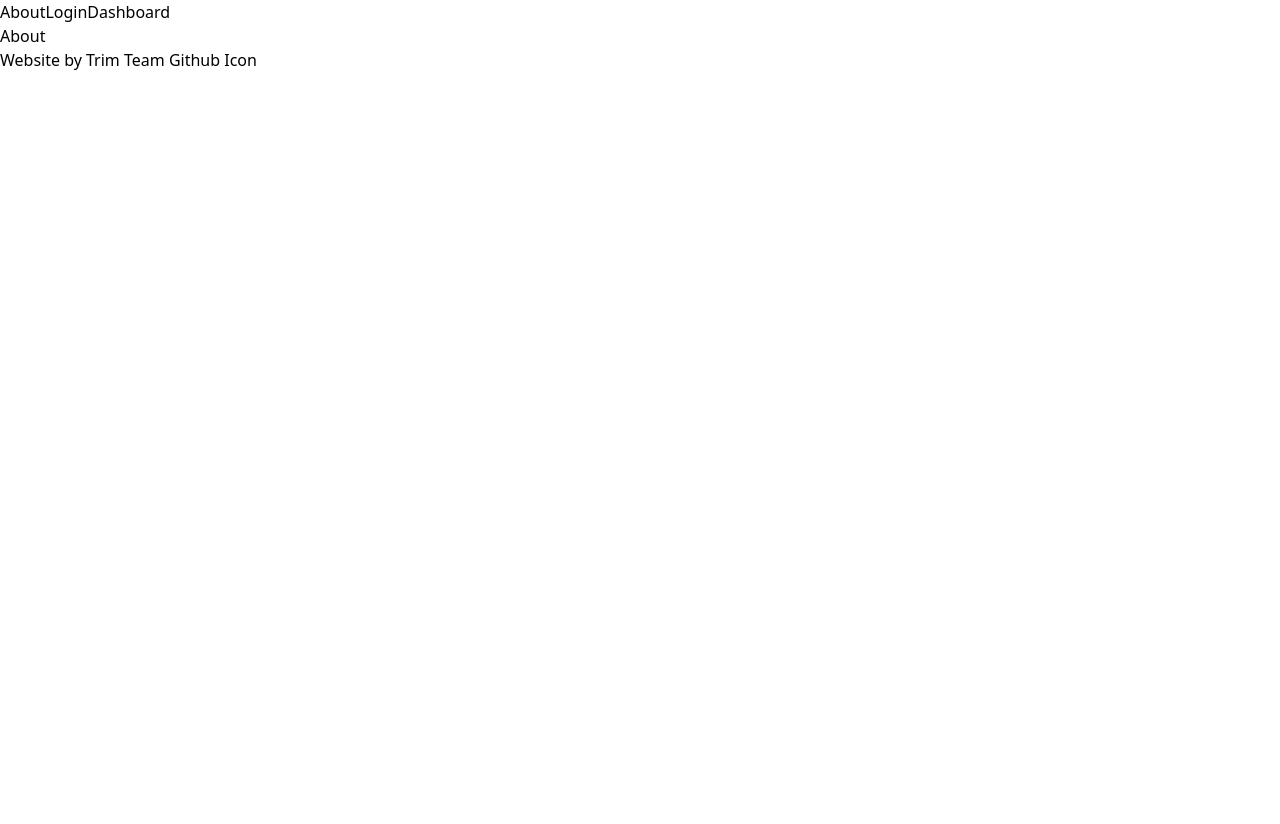
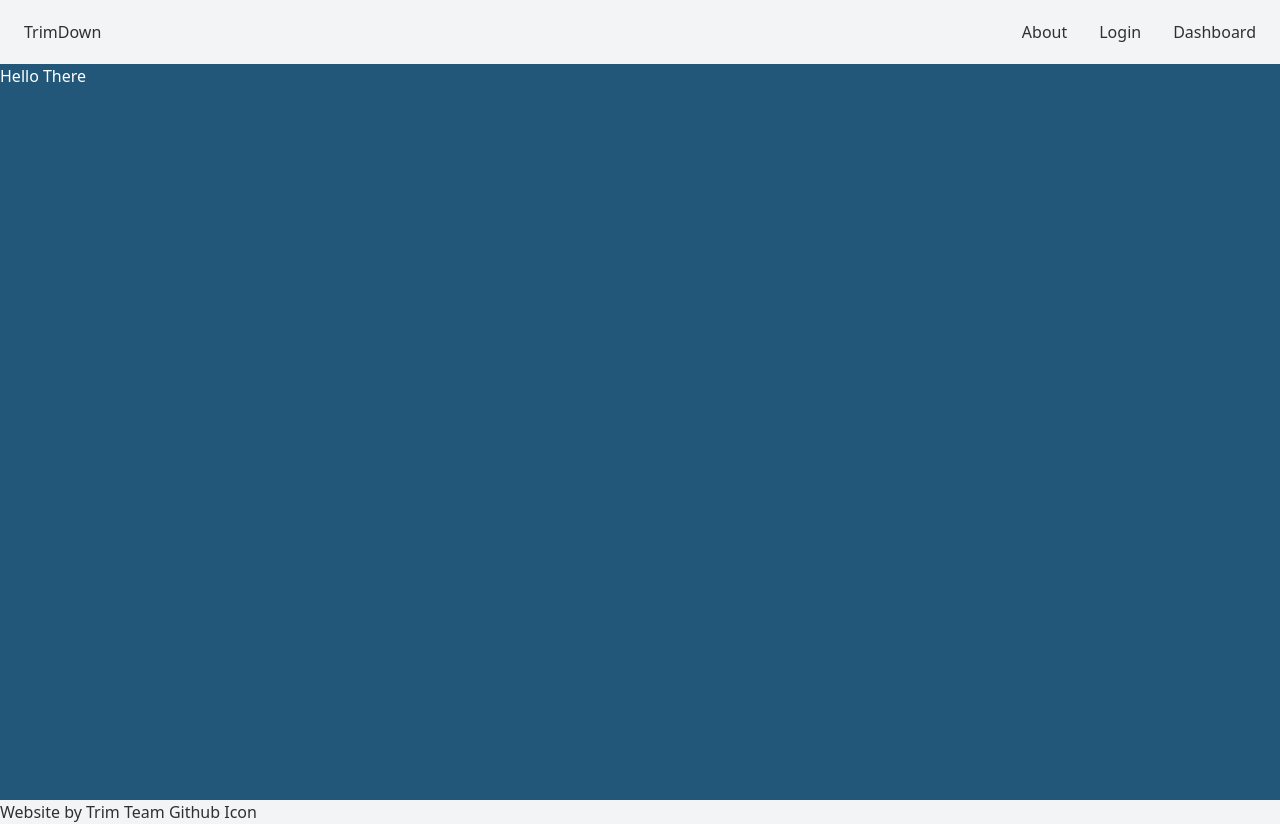
Before and after one commit to GerusHays/Trim-Down, a React (Create React App) app: page / in a window 1280 px wide. Before the commit the page ends 800 px from the top, so only its background shows below. Built offline with nearby package versions, Linux system fonts and the light colour scheme.

Commit message:
basic UI

```diff
--- a/package.json
+++ b/package.json
@@ -6,6 +6,7 @@
     "@testing-library/jest-dom": "^5.16.5",
     "@testing-library/react": "^13.3.0",
     "@testing-library/user-event": "^13.5.0",
+    "daisyui": "^2.22.0",
     "react": "^18.2.0",
     "react-dom": "^18.2.0",
     "react-scripts": "5.0.1",
--- a/src/App.js
+++ b/src/App.js
@@ -6,14 +6,14 @@ import Footer from './components/footer'
 import Nav from "./components/nav"
 
 function App() {
-  const [currentPage, setCurrentPage] = useState(0)
+  const [currentPage, setCurrentPage] = useState("")
 
   function displayPage(){
-    if(currentPage === 0){
+    if(currentPage === "About"){
       return <About></About>;
-    }else if(currentPage === 1){
+    }else if(currentPage === "Login"){
       return <Login></Login>
-    } else if (currentPage === 2){
+    } else if (currentPage === "Dashboard"){
       return <Dash></Dash>
     }
 
@@ -23,9 +23,10 @@ function App() {
     <>
       <Nav setCurrentPage={setCurrentPage}/>
       {displayPage()}
-    <main>
-    <Footer></Footer>
-    </main>
+      <main>
+      <Footer></Footer>
+      </main>
+
     </>
   )
 }
--- a/src/components/nav.js
+++ b/src/components/nav.js
@@ -1,13 +1,52 @@
-import React from 'react'
+import React from "react";
+
+const navList = ["About", "Login", "Dashboard"];
 
 function Nav(props) {
+  const list = navList.map((item) => {
+    return (
+      <li key={item}>
+        <button onClick={() => props.setCurrentPage(item)}>{item}</button>
+      </li>
+    );
+  });
+
   return (
-    <div>
-        <button onClick={() => props.setCurrentPage(0)}>About</button>
-        <button onClick={() => props.setCurrentPage(1)}>Login</button>
-        <button onClick={() => props.setCurrentPage(2)}>Dashboard</button>
+    <div class="drawer drawer-end">
+      <input id="my-drawer-4" type="checkbox" class="drawer-toggle" />
+      <div class="drawer-content flex flex-col bg-primary">
+        <div class="w-full navbar bg-base-100">
+        <div class="flex-1 px-2 mx-2 logo">TrimDown</div>
+          <div class="flex-none lg:hidden">
+            <label for="my-drawer-4" class="btn btn-square btn-ghost">
+              <svg
+                xmlns="http://www.w3.org/2000/svg"
+                fill="none"
+                viewBox="0 0 24 24"
+                class="inline-block w-6 h-6 stroke-current"
+              >
+                <path
+                  stroke-linecap="round"
+                  stroke-linejoin="round"
+                  stroke-width="2"
+                  d="M4 6h16M4 12h16M4 18h16"
+                ></path>
+              </svg>
+            </label>
+          </div>
+          <div class="flex-none hidden lg:block">
+            <ul class="menu menu-horizontal">{list}</ul>
+          </div>
+        </div>
+        <p className="text-white">Hello There</p>
+      </div>
+
+      <div class="drawer-side">
+        <label for="my-drawer-4" class="drawer-overlay"></label>
+        <ul class="menu p-4 overflow-y-auto w-80 bg-base-100">{list}</ul>
+      </div>
     </div>
-  )
+  );
 }
 
-export default Nav
+export default Nav;
--- a/src/index.css
+++ b/src/index.css
@@ -1,3 +1,7 @@
 @tailwind base;
 @tailwind components;
 @tailwind utilities;
+@import url();
+.logo{
+
+}
--- a/src/index.js
+++ b/src/index.js
@@ -5,6 +5,7 @@ import App from './App';
 import reportWebVitals from './reportWebVitals';
 
 const root = ReactDOM.createRoot(document.getElementById('root'));
+
 root.render(
   <React.StrictMode>
     <App />
--- a/tailwind.config.js
+++ b/tailwind.config.js
@@ -1,10 +1,27 @@
 /** @type {import('tailwindcss').Config} */
 module.exports = {
-  content: [
-    "./src/**/*.{js,jsx,ts,tsx}",
-  ],
+  content: ["./src/**/*.{js,jsx,ts,tsx}"],
   theme: {
     extend: {},
   },
-  plugins: [],
-}
+  plugins: [require("daisyui")],
+
+  daisyui: {
+    themes: [
+      {
+      mytheme: {
+        primary: "#22577A",
+        secondary: "#F25757",
+        accent: "#7CFFC4",
+        neutral: "#292524",
+        "base-100": "#f3f4f6",
+        info:  "#4EA0DA",
+        success: "#7DE3B7",
+        warning: "#E7AF13",
+        error: "#F3355E",
+      },
+    }
+    ],
+
+  },
+};
```
Also changed, not shown: 1 other file (tests, documents, lock files or other folders).
